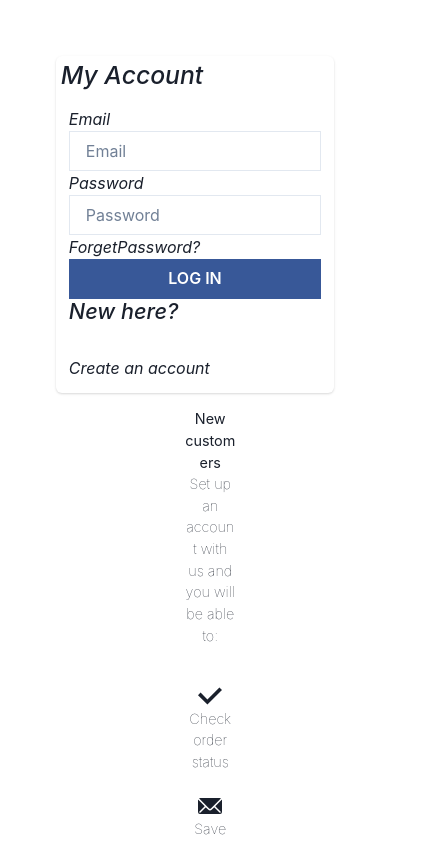
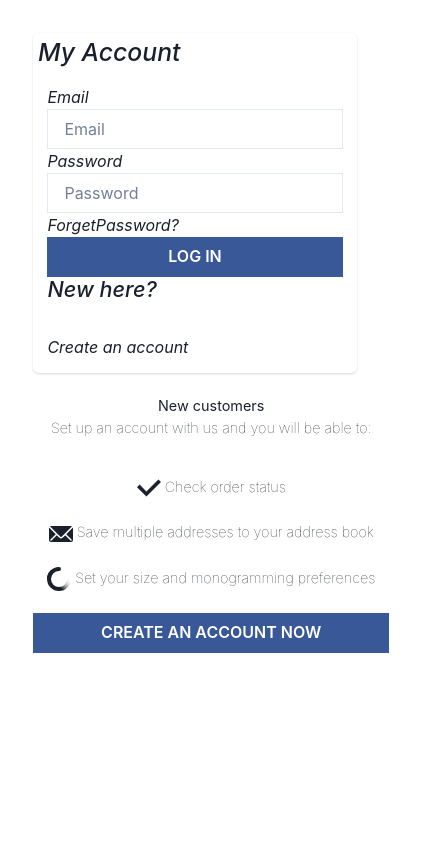
Before and after one commit to inzu30/uni_clo, a React (Vite) app in the folder project/: page /login in a window 390 px wide. Shown: the top 843 px of the page, 434 px wide, since content can reach past the window. Built offline with nearby package versions, Linux system fonts and the light colour scheme; data requests are answered from the project's data file.

Commit message:
css changes

```diff
--- a/project/src/component/Login.css
+++ b/project/src/component/Login.css
@@ -2,10 +2,9 @@
   border: 1px solid rgb(255, 255, 255);
   display: flex;
   flex-wrap: wrap;
-  margin: 7%;
 }
 .loginBox {
-  width : 50%;
+  width : 400px ;
   font-style: oblique;
   border: 1px solid rgb(255, 255, 255);
   text-align: left;
@@ -14,7 +13,8 @@
 }
 .text
 {
-  margin-left: 5%;
+  align-content: center;
+  justify-content: center;
 }
 .register {
     width: 50%;
@@ -31,8 +31,11 @@
   }
   .register
   {
-    width: 100%;
+    display: contents;
     align-content: center;
     justify-self: center;
   }
+  .text{
+    display: inline-block;
+  }
 }
```
